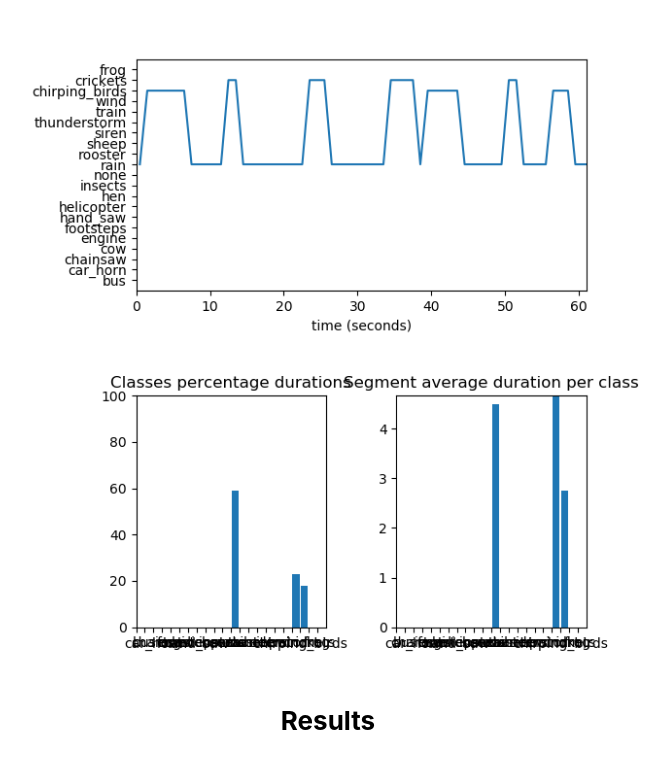
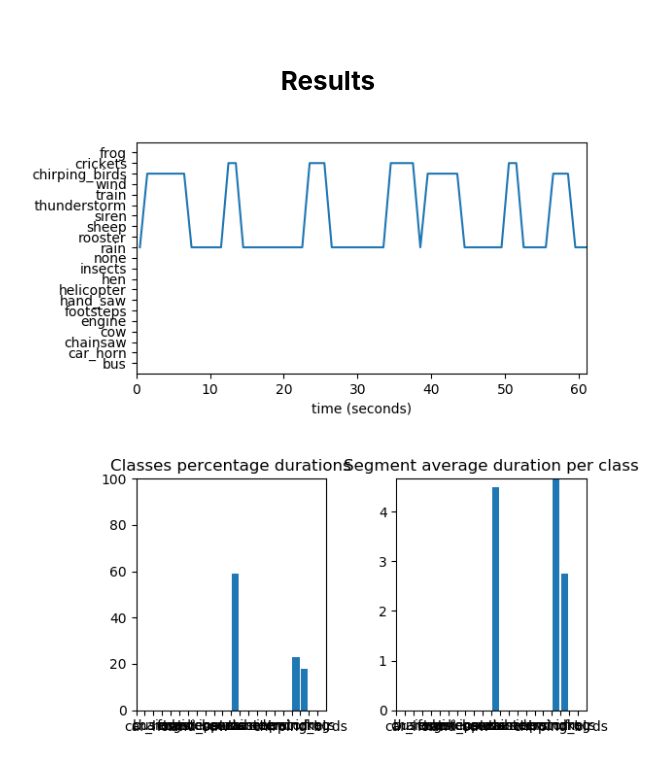
Before and after one commit to stevenenriquez/intellichirp-snaw, a React (Create React App) app in the folder snaw-frontend/: page /results in a window 1280 px wide. Shown: the top 774 px of the page, without its empty margins (312-982 px from the left). Built offline with nearby package versions, Linux system fonts and the light colour scheme.

Commit message:
placed results text above the visualizations

```diff
--- a/snaw-frontend/src/Results.js
+++ b/snaw-frontend/src/Results.js
@@ -5,10 +5,10 @@ function Results() {
   return (
     <div className="App">
       <header className="App-header">
-        <img src={logo} className="Results-logo" alt="logo" />
         <p>
           <b>Results</b>
         </p>
+        <img src={logo} className="Results-logo" alt="logo" />
       </header>
     </div>
   );
--- a/snaw-frontend/src/index.js
+++ b/snaw-frontend/src/index.js
@@ -1,6 +1,6 @@
 import React from 'react';
 import ReactDOM from 'react-dom';
-import { Route, Link, BrowserRouter as Router } from 'react-router-dom';
+import { Route, BrowserRouter as Router } from 'react-router-dom';
 import './index.css';
 import App from './App';
 import Results from './Results';
```
